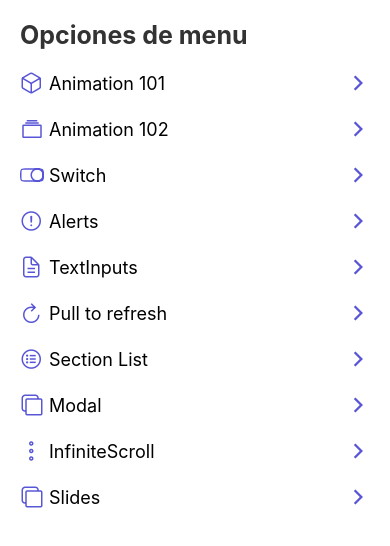
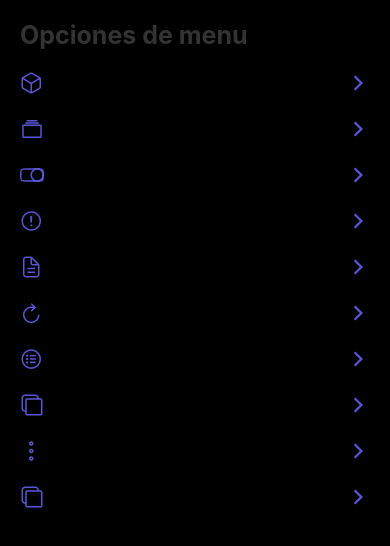
Before and after one commit to JeralPineda/Components-RN, a React Native app: screen / in a window 390 px wide. Shown: the top 546 px of the page. Built offline with nearby package versions, Linux system fonts and the light colour scheme.

Commit message:
feat: add theme light y dark

```diff
--- a/src/App.tsx
+++ b/src/App.tsx
@@ -2,12 +2,29 @@ import "react-native-gesture-handler";
 
 import React from "react";
 import {} from "react-native";
-import {NavigationContainer} from "@react-navigation/native";
+import {
+  NavigationContainer,
+  DefaultTheme,
+  Theme,
+} from "@react-navigation/native";
 import {Navigation} from "./navigation/Navigation";
+
+const customTheme: Theme = {
+  dark: true,
+  colors: {
+    ...DefaultTheme.colors,
+    // primary: 'string',
+    background: "black",
+    // card: 'string',
+    // text: 'string',
+    // border: 'string',
+    // notification: 'string',
+  },
+};
 
 const App = () => {
   return (
-    <NavigationContainer>
+    <NavigationContainer theme={customTheme}>
       <Navigation />
     </NavigationContainer>
   );
--- a/src/navigation/Navigation.tsx
+++ b/src/navigation/Navigation.tsx
@@ -23,10 +23,10 @@ export const Navigation = () => {
         headerShown: false,
         headerStyle: {
           elevation: 0,
-          shadowColor: "transparent", //IOS
+          // shadowColor: "transparent", //IOS
         },
         cardStyle: {
-          backgroundColor: "white",
+          // backgroundColor: "white",
         },
       }}>
       <Stack.Screen name="HomeScreen" component={HomeScreen} />
```
